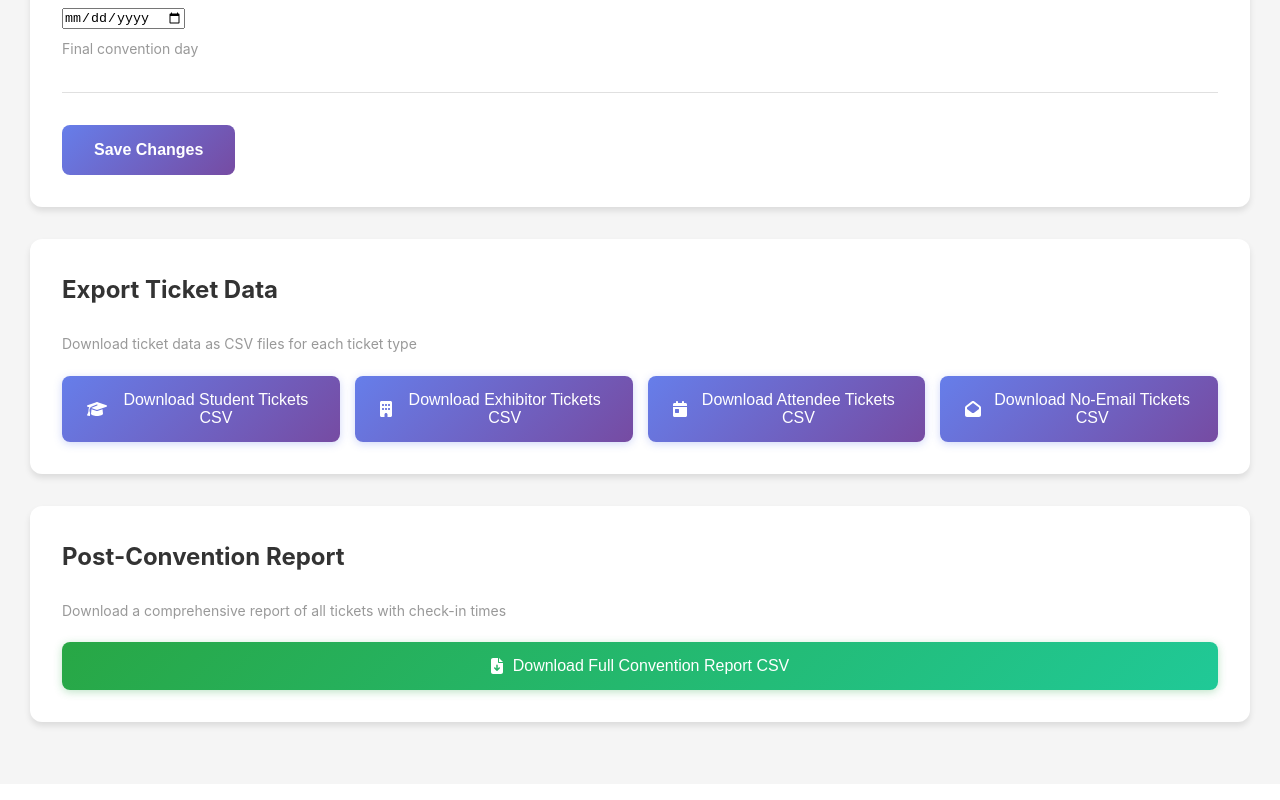
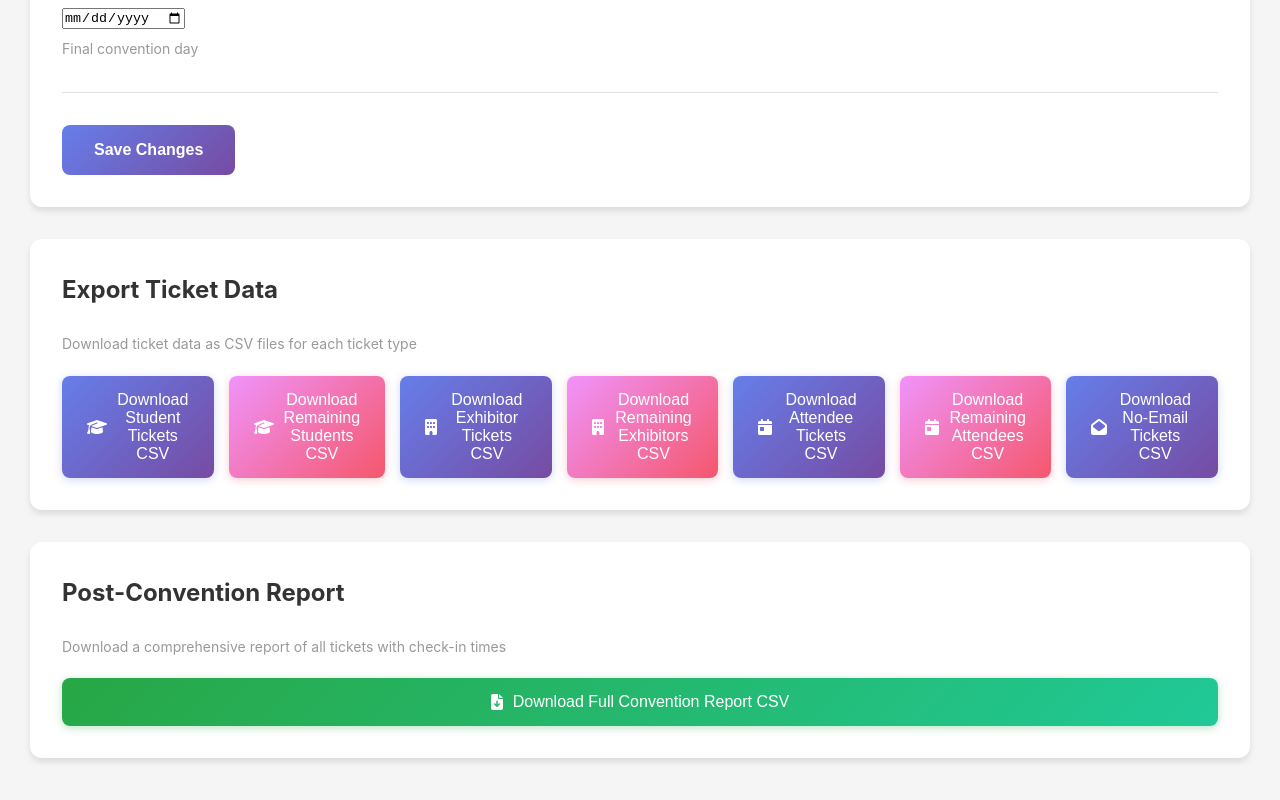
Before and after one commit to will-barnard/convention-ticket-manager, a Vue app in the folder frontend/: page /settings in a window 1280 px wide. Shown: the part 2244-3044 px from the top of the page. Built offline with nearby package versions, Linux system fonts and the light colour scheme; no server answers; sample sign-in values are in the browser's storage.

Commit message:
added remaining ticket csvs

```diff
--- a/frontend/src/views/Settings.vue
+++ b/frontend/src/views/Settings.vue
@@ -352,13 +352,25 @@
             <font-awesome-icon icon="graduation-cap" />
             Download Student Tickets CSV
           </button>
+          <button @click="downloadRemainingCSV('student')" class="btn-export btn-export-remaining">
+            <font-awesome-icon icon="graduation-cap" />
+            Download Remaining Students CSV
+          </button>
           <button @click="downloadCSV('exhibitor')" class="btn-export">
             <font-awesome-icon icon="building" />
             Download Exhibitor Tickets CSV
           </button>
+          <button @click="downloadRemainingCSV('exhibitor')" class="btn-export btn-export-remaining">
+            <font-awesome-icon icon="building" />
+            Download Remaining Exhibitors CSV
+          </button>
           <button @click="downloadCSV('attendee')" class="btn-export">
             <font-awesome-icon icon="calendar-day" />
             Download Attendee Tickets CSV
+          </button>
+          <button @click="downloadRemainingCSV('attendee')" class="btn-export btn-export-remaining">
+            <font-awesome-icon icon="calendar-day" />
+            Download Remaining Attendees CSV
           </button>
           <button @click="downloadNoEmailTickets" class="btn-export">
             <font-awesome-icon icon="envelope-open" />
@@ -733,6 +745,111 @@ export default {
         document.body.removeChild(link);
       } catch (error) {
         console.error('Error downloading CSV:', error);
+        alert('Failed to download CSV. Please try again.');
+      }
+    };
+
+    const downloadRemainingCSV = async (ticketType) => {
+      try {
+        const response = await axios.get('/api/tickets');
+        const allTickets = response.data.tickets || response.data;
+        const tickets = allTickets.filter(t => t.ticket_type === ticketType);
+
+        let remaining;
+        let csvContent = '';
+        const timestamp = new Date().toISOString().split('T')[0];
+
+        if (ticketType === 'attendee') {
+          // Group by order, keep orders where NO ticket has been scanned
+          const orderMap = new Map();
+          tickets.forEach(ticket => {
+            const key = ticket.shopify_order_id || `__single_${ticket.id}`;
+            if (!orderMap.has(key)) orderMap.set(key, []);
+            orderMap.get(key).push(ticket);
+          });
+
+          const remainingOrders = [];
+          orderMap.forEach((orderTickets) => {
+            if (!orderTickets.some(t => t.scans?.scanned)) {
+              remainingOrders.push(orderTickets);
+            }
+          });
+
+          if (remainingOrders.length === 0) {
+            alert('No remaining attendee orders to export.');
+            return;
+          }
+
+          csvContent = 'Name,Email,Order ID,Tickets,Status,Email Sent,Created\n';
+          remainingOrders.forEach(orderTickets => {
+            const first = orderTickets[0];
+            const name = `"${first.name}"`;
+            const email = first.email;
+            const orderId = first.shopify_order_id || '';
+            const subtypeCounts = new Map();
+            orderTickets.forEach(t => {
+              const label = formatAttendeeSubtype(t.ticket_subtype);
+              subtypeCounts.set(label, (subtypeCounts.get(label) || 0) + 1);
+            });
+            const ticketsSummary = Array.from(subtypeCounts.entries())
+              .map(([label, qty]) => `${label} x${qty}`).join('; ');
+            const statusPriority = { cancelled: 2, invalid: 1, valid: 0 };
+            const status = orderTickets.reduce((worst, t) => {
+              const s = t.status || 'valid';
+              return (statusPriority[s] ?? 0) > (statusPriority[worst] ?? 0) ? s : worst;
+            }, 'valid');
+            const emailSent = orderTickets.some(t => t.email_sent) ? 'Yes' : 'No';
+            const created = new Date(first.created_at).toLocaleDateString();
+            csvContent += `${name},${email},"${orderId}","${ticketsSummary}",${status},${emailSent},${created}\n`;
+          });
+        } else if (ticketType === 'student') {
+          remaining = tickets.filter(t => !t.is_used);
+          if (remaining.length === 0) {
+            alert('No remaining student tickets to export.');
+            return;
+          }
+          csvContent = 'Name,Email,Teacher,Status,Email Sent,Created\n';
+          remaining.forEach(ticket => {
+            const name = `"${ticket.name}"`;
+            const email = ticket.email;
+            const teacher = `"${ticket.teacher_name || ''}"`;
+            const status = ticket.status || 'valid';
+            const emailSent = ticket.email_sent ? 'Yes' : 'No';
+            const created = new Date(ticket.created_at).toLocaleDateString();
+            csvContent += `${name},${email},${teacher},${status},${emailSent},${created}\n`;
+          });
+        } else if (ticketType === 'exhibitor') {
+          remaining = tickets.filter(t => !t.is_used);
+          if (remaining.length === 0) {
+            alert('No remaining exhibitor tickets to export.');
+            return;
+          }
+          csvContent = 'Name,Email,Booth Range,Booths,Supplies,Status,Created\n';
+          remaining.forEach(ticket => {
+            const name = `"${ticket.name}"`;
+            const email = ticket.email;
+            const boothRange = ticket.booth_range ? `"${ticket.booth_range}"` : '""';
+            const booths = ticket.quantity || 1;
+            const supplies = ticket.supplies
+              ? `"${ticket.supplies.map(s => `${s.name} (${s.quantity})`).join('; ')}"`
+              : '""';
+            const status = ticket.status || 'valid';
+            const created = new Date(ticket.created_at).toLocaleDateString();
+            csvContent += `${name},${email},${boothRange},${booths},${supplies},${status},${created}\n`;
+          });
+        }
+
+        const blob = new Blob([csvContent], { type: 'text/csv;charset=utf-8;' });
+        const link = document.createElement('a');
+        const url = URL.createObjectURL(blob);
+        link.setAttribute('href', url);
+        link.setAttribute('download', `${ticketType}-remaining-${timestamp}.csv`);
+        link.style.visibility = 'hidden';
+        document.body.appendChild(link);
+        link.click();
+        document.body.removeChild(link);
+      } catch (error) {
+        console.error('Error downloading remaining CSV:', error);
         alert('Failed to download CSV. Please try again.');
       }
     };
@@ -1079,6 +1196,7 @@ export default {
       getLogoUrl,
       batchSendEmails,
       downloadCSV,
+      downloadRemainingCSV,
       downloadNoEmailTickets,
       downloadPostConventionReport,
       confirmResetDatabase,
@@ -1459,6 +1577,15 @@ export default {
   box-shadow: 0 4px 12px rgba(40, 167, 69, 0.4);
 }
 
+.btn-export-remaining {
+  background: linear-gradient(135deg, #f093fb 0%, #f5576c 100%);
+  box-shadow: 0 2px 8px rgba(245, 87, 108, 0.3);
+}
+
+.btn-export-remaining:hover {
+  box-shadow: 0 4px 12px rgba(245, 87, 108, 0.4);
+}
+
 @media (min-width: 768px) {
   .export-buttons {
     flex-direction: row;
```
